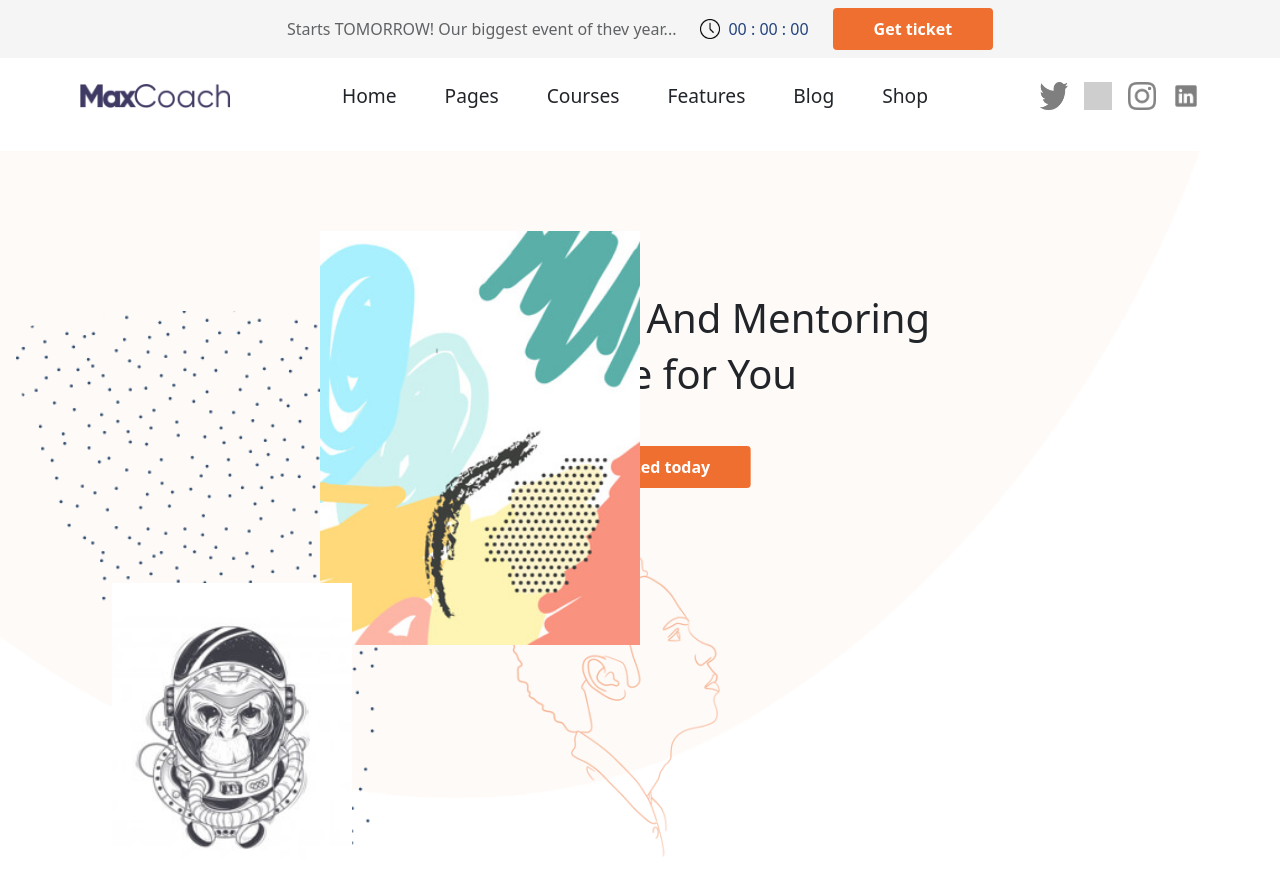
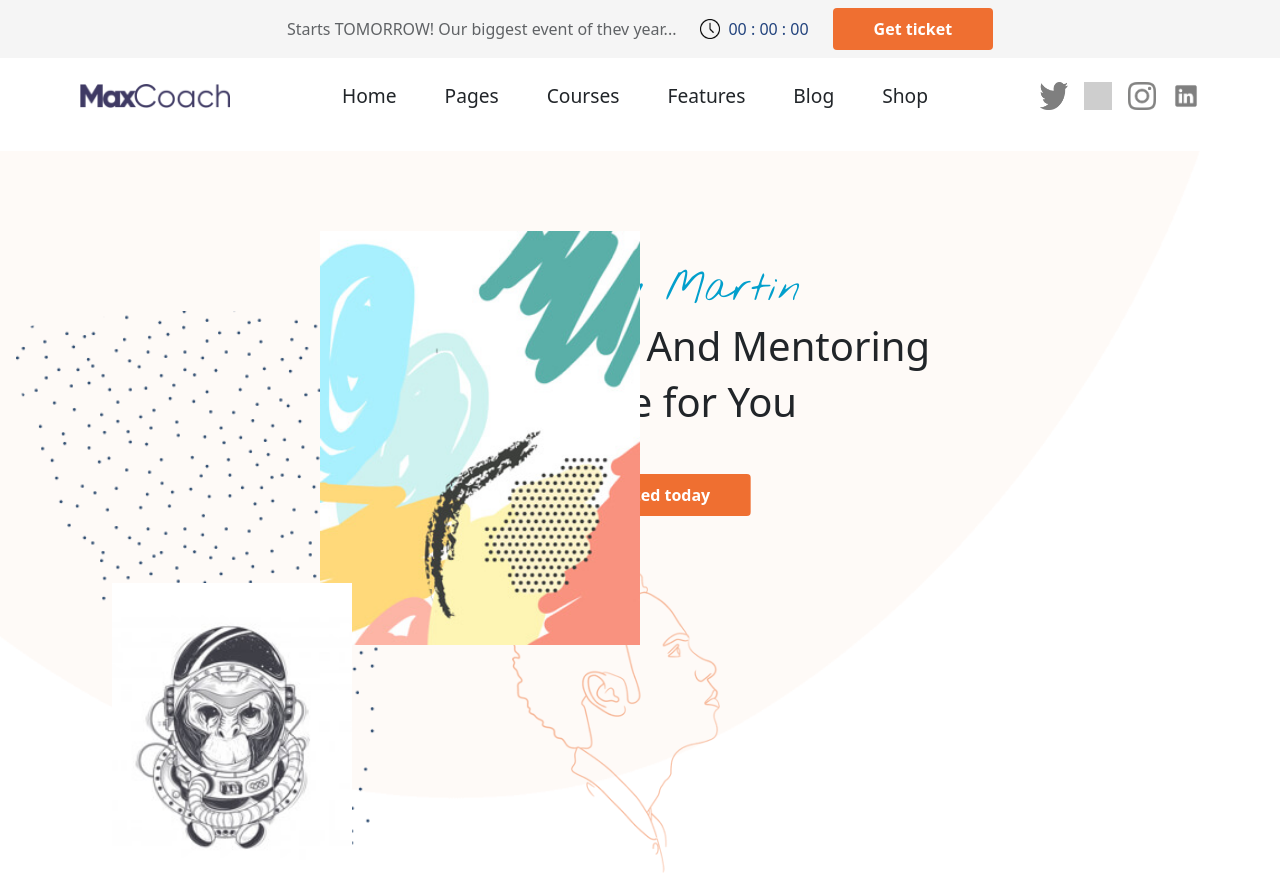
Before and after one commit to LBusnelli27/proj-html-vuejs, a Vue app: page / in a window 1280 px wide. Built offline with nearby package versions, Linux system fonts and the light colour scheme; grey boxes are pictures that could not be loaded.

Commit message:
refactoring

```diff
--- a/src/App.vue
+++ b/src/App.vue
@@ -22,6 +22,7 @@ export default {
 
 <style lang="scss">
 @import url('https://fonts.googleapis.com/css2?family=Poppins:wght@100;200;300;400;500;600;700&family=Raleway:wght@100;200;300;400;500;600;700&display=swap');
+@import url('https://fonts.googleapis.com/css2?family=Nothing+You+Could+Do&display=swap');
 
 #app {
   min-width: 1100px;
--- a/src/components/Main.vue
+++ b/src/components/Main.vue
@@ -9,11 +9,14 @@
         <img class="my-hero-image-2 position-absolute" :src="require('../assets/images/artist-hero-image-02.jpg')" alt="">
       </div>
       <div class="my-center-a-div text-center">
+        <h1 class="my-hello-martin">Hello, I'm Martin</h1>
         <h1>Artist Coaching And Mentoring</h1>
         <h1 class="mb-5">Might Be for You</h1>
         <button class="my-btn-orange btn">Get started today</button>
       </div>
-      <div></div>
+      <div>
+
+      </div>
     </section>
   </div>
 </template>
@@ -24,7 +27,7 @@ export default {
 }
 </script>
 
-<style>
+<style lang="scss">
 @import "../assets/scss/style.scss";
   .my-hero {
     height: 60vh;
@@ -38,7 +41,7 @@ export default {
     width: 23rem;
   }
   .my-orange-person-hero {
-    top: 25rem;
+    top: 26rem;
     left: 32rem;
     width: 13rem;
   }
@@ -54,4 +57,10 @@ export default {
     top: 5rem;
     width: 20rem;
   }
+  .my-center-a-div {
+    .my-hello-martin{
+      font-family: 'Nothing You Could Do', cursive;
+      color: #029fcc;
+    }
+  }
 </style>
```
